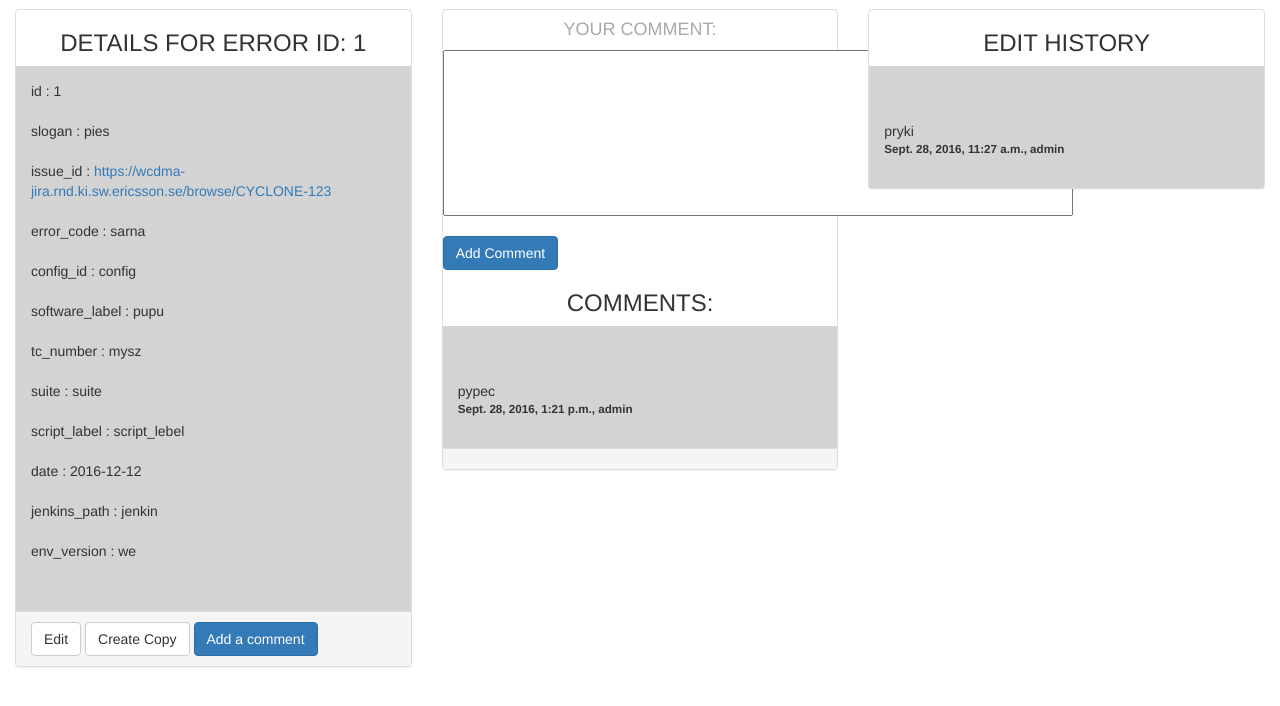
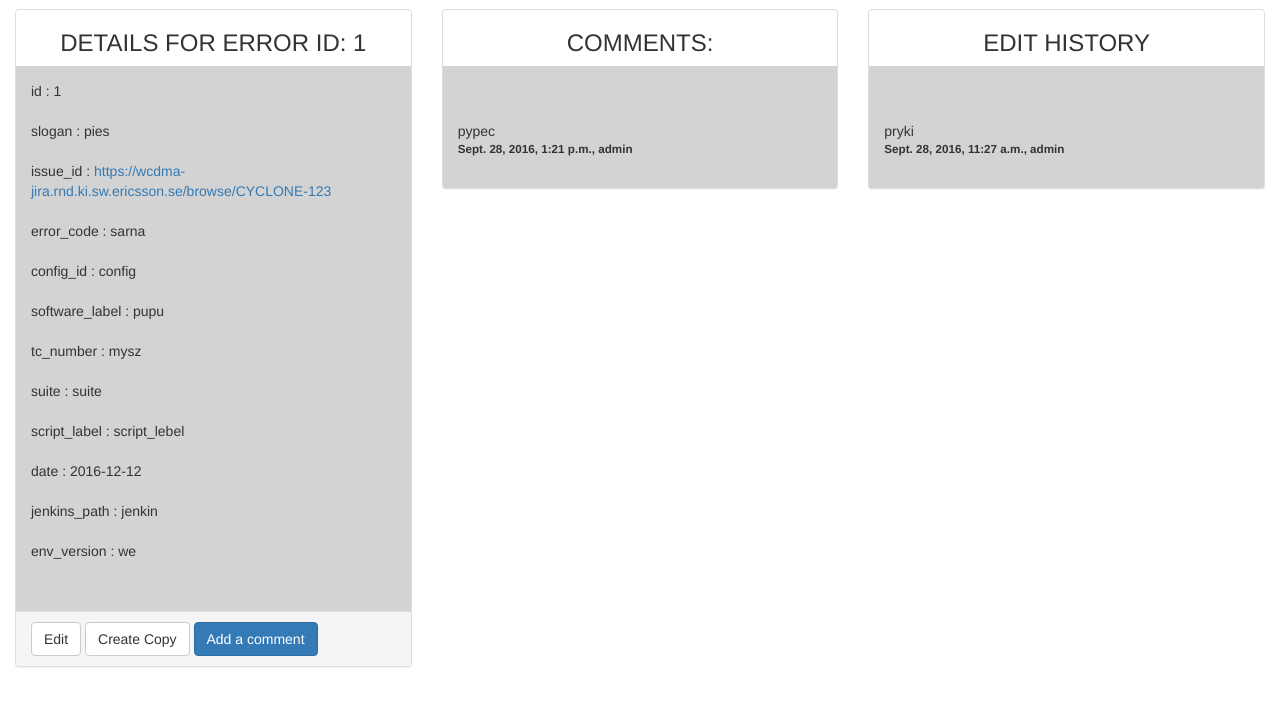
Before and after one commit to dariusz-adler/c-tool, a Django app: page /details/1/ in a window 1280 px wide. Shown: the part 51-757 px from the top of the page. Run offline with Django 3.2, Linux system fonts and the light colour scheme; a user stored in the database is signed in; data comes from the database, SQL or seed files in the repository; some libraries are stand-ins or nearby versions.

Commit message:
correct to the details page(deleted comment form)

```diff
--- a/errors/templates/errors/detail.html
+++ b/errors/templates/errors/detail.html
@@ -51,6 +51,7 @@
                                 {% endfor %}
                             </div>
                         </div>
+
                         <div class="panel-footer">
                             <a href="{% url 'error:update' error.id %}" class="btn btn-default" role="button">Edit</a>
                             <a href="{% url 'error:create_copy' error.id %}" class="btn btn-default" role="button">Create Copy</a>
@@ -60,19 +61,16 @@
                     </div>
                 </div>
 
+
+
+
+                <!--COMMENTS-->
                 <div class="col-md-4">
 
                     <div class="panel panel-default">
                         <form class="form-horizontal" action="" method="POST" enctype="multipart/form-data"
-                          >
+                          ">
                         {% csrf_token %}
-                        <h4 style="text-align: center; color: darkgrey">YOUR COMMENT:</h4>
-                        {% for field in form %}
-                            <div class="form-group">
-                                <div class="col-md-12">{{ field }}</div>
-                            </div>
-                        {% endfor %}
-                            <button type="submit" class="btn btn-primary">Add Comment</button>
                         {% include 'errors/comment_modal.html' %}
                     </form>
                         <!-- head -->
@@ -89,15 +87,6 @@
                                 {% endfor %}
                             </div>
                         </div>
-
-                        <!-- footer -->
-
-                        <div class="panel-footer">
-
-
-                        </div>
-
-
                     </div>
                 </div>
 
--- a/errors/views.py
+++ b/errors/views.py
@@ -228,7 +228,6 @@ def dynamic_query(request, model, fields, values, operator):
 
 @login_required
 def update_error(request, error_id):
-    form_header = "What did you change?"
     button_role = 'UPDATE'
     window_role = 'UPDATE ERROR'
     error = get_object_or_404(Error, id=error_id)
@@ -245,7 +244,7 @@ def update_error(request, error_id):
             history.user = request.user
             history.save()
             messages.success(request, 'Error with id {} has beed updated'.format(error.id))
-            return HttpResponseRedirect(reverse('error:index'))
+            return HttpResponseRedirect('/details/{}'.format(error_id))
         else:
             messages.warning(request, 'No support for this issue_id')
 
```
